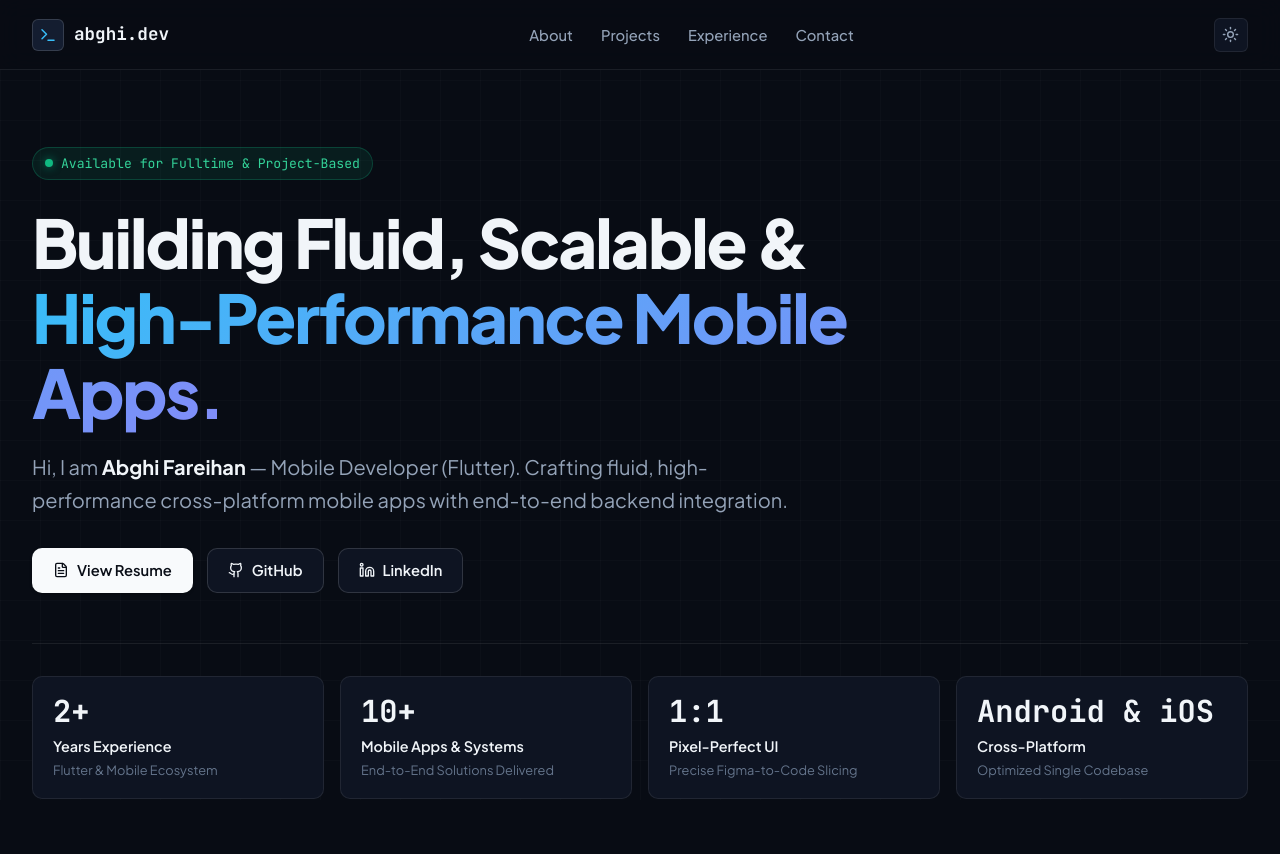
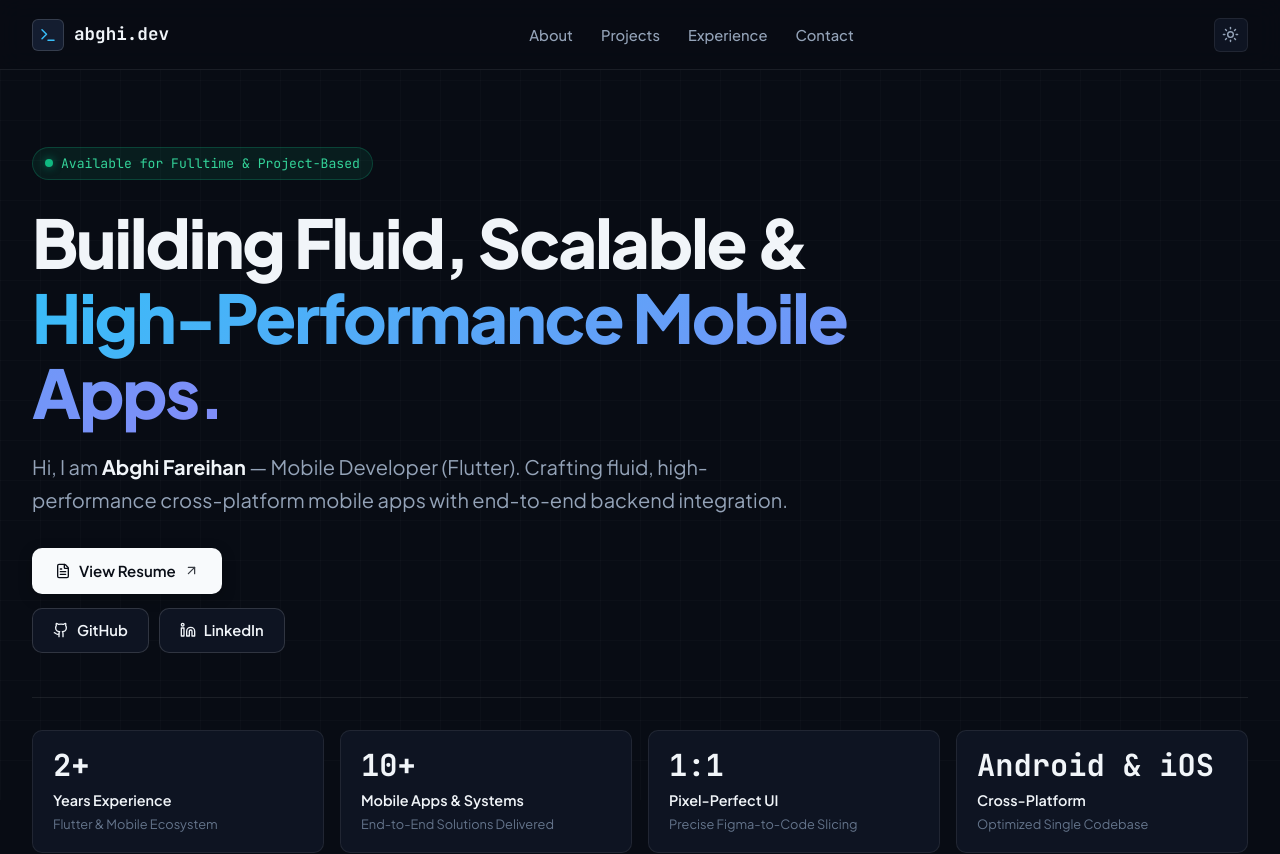
Before and after one commit to abghifareihand/web-portfolio, a React (Vite) app: page / in a window 1280 px wide. Shown: the top 854 px of the page. Built offline with nearby package versions, Linux system fonts and the light colour scheme.

Commit message:
feat: add Hero component and component styles

```diff
--- a/src/App.css
+++ b/src/App.css
@@ -202,12 +202,49 @@
   margin-right: 6px;
 }
 
-.hero-actions {
-  display: flex;
+.hero-actions-container {
+  display: flex;
+  flex-direction: column;
+  align-items: flex-start;
+  gap: 14px;
+  margin-bottom: 44px;
+}
+
+.hero-primary-action {
+  display: flex;
+}
+
+.hero-resume-btn {
+  padding: 10px 22px;
+  font-size: 0.94rem;
+  font-weight: 600;
+  display: inline-flex;
+  align-items: center;
+  gap: 8px;
+  box-shadow: 0 4px 14px rgba(0, 0, 0, 0.25);
+  transition: all var(--transition-fast);
+}
+
+.hero-resume-btn:hover {
+  transform: translateY(-2px);
+  box-shadow: 0 6px 18px rgba(56, 189, 248, 0.28);
+}
+
+.resume-arrow-icon {
+  transition: transform var(--transition-fast);
+  opacity: 0.8;
+}
+
+.hero-resume-btn:hover .resume-arrow-icon {
+  transform: translate(2px, -2px);
+  opacity: 1;
+}
+
+.hero-secondary-actions {
+  display: flex;
+  align-items: center;
   flex-wrap: wrap;
-  align-items: center;
-  gap: 14px;
-  margin-bottom: 50px;
+  gap: 10px;
 }
 
 /* Metrics Grid */
--- a/src/components/Hero.jsx
+++ b/src/components/Hero.jsx
@@ -4,7 +4,8 @@ import {
   Copy,
   Check,
   MapPin,
-  FileText
+  FileText,
+  ArrowUpRight
 } from 'lucide-react';
 import { GithubIcon, LinkedinIcon } from './TechIcons';
 import { personalData } from '../data/portfolioData';
@@ -45,13 +46,15 @@ export default function Hero({ onShowToast }) {
           Hi, I am <strong style={{ color: 'var(--text-primary)' }}>{personalData.name}</strong> — {personalData.role}. {personalData.tagline}
         </p>
 
-        {/* Action Buttons: Primary CTA + Quick Links */}
-        <div className="hero-actions">
+        {/* Action Buttons: Primary CTA Row + Secondary Social Row */}
+        <div className="hero-actions-container">
+          {/* Row 1: Primary Action Button (Resume) */}
+          <div className="hero-primary-action">
             <a
               href={personalData.resumeUrl || "#"}
               target={personalData.resumeUrl && personalData.resumeUrl !== '#' ? "_blank" : undefined}
               rel="noreferrer"
-            className="btn btn-primary"
+              className="btn btn-primary hero-resume-btn"
               onClick={(e) => {
                 if (!personalData.resumeUrl || personalData.resumeUrl === '#') {
                   e.preventDefault();
@@ -62,8 +65,12 @@ export default function Hero({ onShowToast }) {
             >
               <FileText size={16} />
               <span>View Resume</span>
+              <ArrowUpRight size={15} className="resume-arrow-icon" />
             </a>
+          </div>
 
+          {/* Row 2: Secondary Social Links (GitHub & LinkedIn) */}
+          <div className="hero-secondary-actions">
             <a
               href={personalData.github}
               target="_blank"
@@ -86,6 +93,7 @@ export default function Hero({ onShowToast }) {
               <span>LinkedIn</span>
             </a>
           </div>
+        </div>
 
         {/* Metrics Grid */}
         <div className="hero-metrics-grid">
```
Lines whose indentation alone changed are shown as unchanged.
